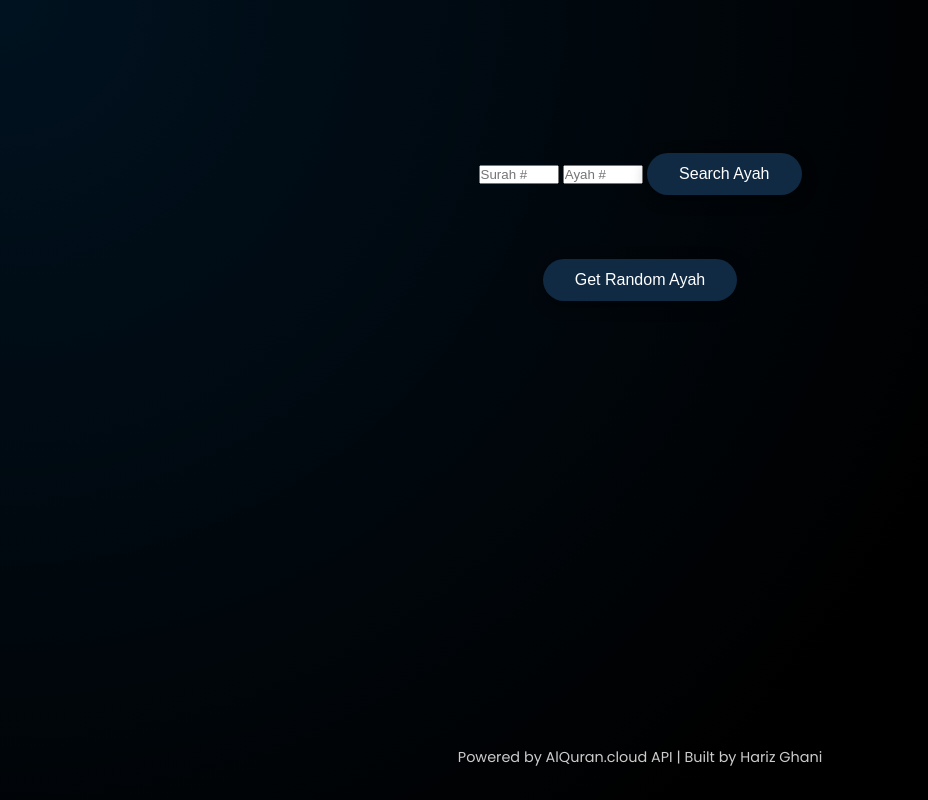
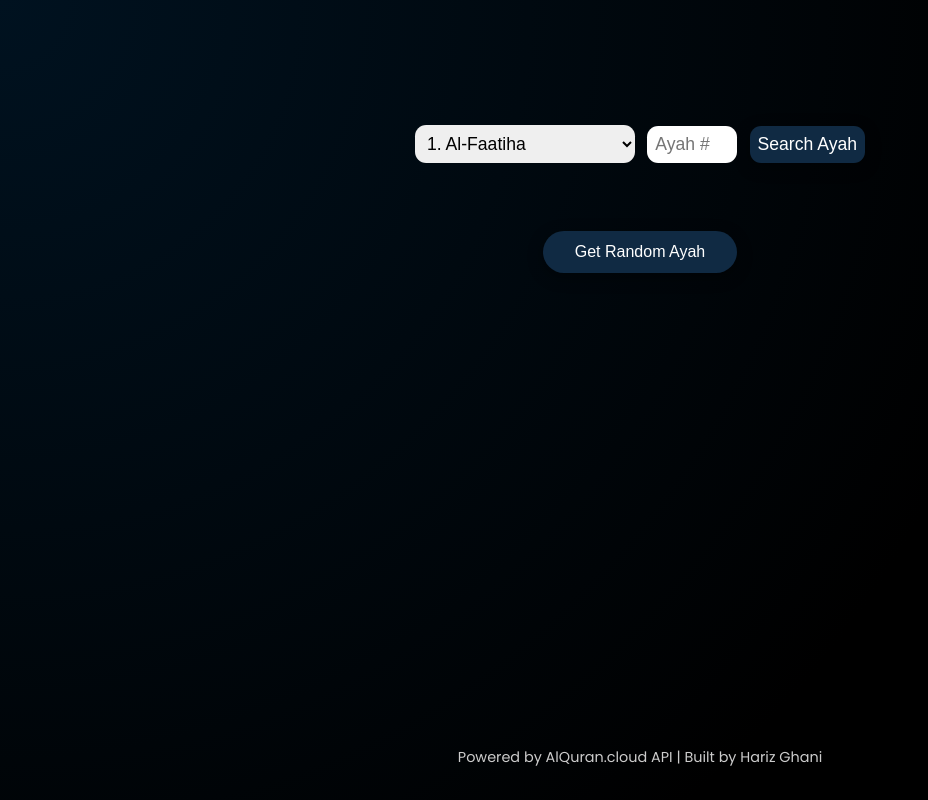
Before and after one commit to hariz-debug/random-quran-ayah-generator, a plain HTML site: page index.html in a window 1280 px wide. Shown: the whole page, without its empty margins (0-928 px from the left). Drawn offline with Linux system fonts and the light colour scheme.

Commit message:
Update index.html

```diff
--- a/index.html
+++ b/index.html
@@ -120,6 +120,19 @@
         font-size: 1rem;
       }
     }
+    #surah-select, #ayah-input, #search-btn {
+        font-size: 1.1rem;
+        padding: 0.5rem;
+        margin: 0.25rem;
+        border-radius: 0.7rem;
+        border: none;
+      }
+      @media (max-width: 600px) {
+        #surah-select, #ayah-input, #search-btn {
+          width: 90vw !important;
+          font-size: 1rem;
+        }
+      }
   </style>
 </head>
 <body>
@@ -131,9 +144,10 @@
   <div id="spinner"></div>
   <div id="error"></div>
   <div id="search-bar" style="margin-bottom: 2rem;">
-  <input type="number" id="surah-input" min="1" max="114" placeholder="Surah #" style="width: 80px;" />
-  <input type="number" id="ayah-input" min="1" placeholder="Ayah #" style="width: 80px;" />
-  <button id="search-btn">Search Ayah</button>
+<select id="surah-select" style="width:220px;max-width:90vw;"></select>
+<input type="number" id="ayah-input" min="1" placeholder="Ayah #" style="width:90px;max-width:40vw;">
+<button id="search-btn">Search Ayah</button>
+
 </div>
   <button id="get-ayah">Get Random Ayah</button>
 
@@ -149,6 +163,22 @@ function shuffle(array) {
     [array[i], array[j]] = [array[j], array[i]];
   }
 }
+
+const surahs = [
+  { number: 1, name: "Al-Faatiha" },
+  { number: 2, name: "Al-Baqarah" },
+  // ... (continue all the way to 114, see previous message for full list!)
+  { number: 114, name: "An-Naas" }
+];
+
+// Populate the dropdown
+const surahSelect = document.getElementById('surah-select');
+surahs.forEach(surah => {
+  const option = document.createElement('option');
+  option.value = surah.number;
+  option.textContent = `${surah.number}. ${surah.name}`;
+  surahSelect.appendChild(option);
+});
 
 function resetAyahs() {
   remainingAyahs = Array.from({length: totalAyahs}, (_, i) => i + 1);
@@ -231,8 +261,8 @@ async function fetchAndDisplayAyahBySurahAyah(surah, ayah) {
   }
 }
     document.getElementById('search-btn').addEventListener('click', () => {
-  const surahNum = document.getElementById('surah-input').value;
-  const ayahNum = document.getElementById('ayah-input').value;
+const surahNum = document.getElementById('surah-select').value; // new: from dropdown
+const ayahNum = document.getElementById('ayah-input').value;
   if (!surahNum || !ayahNum) {
     alert('Please enter both Surah and Ayah numbers.');
     return;
```
